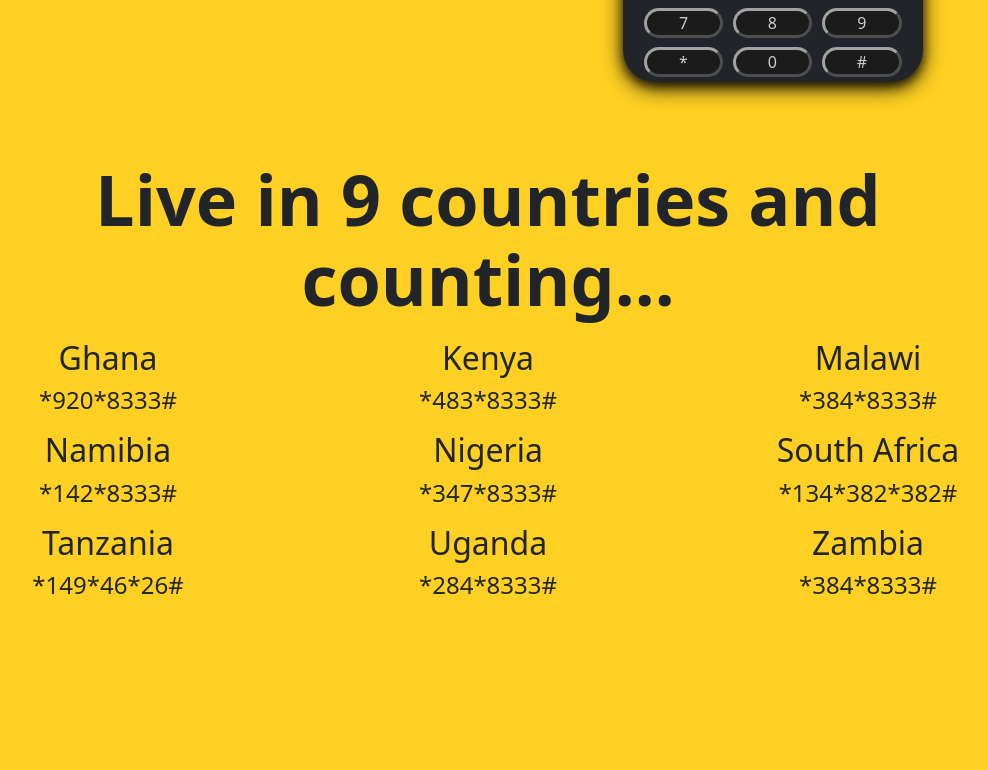
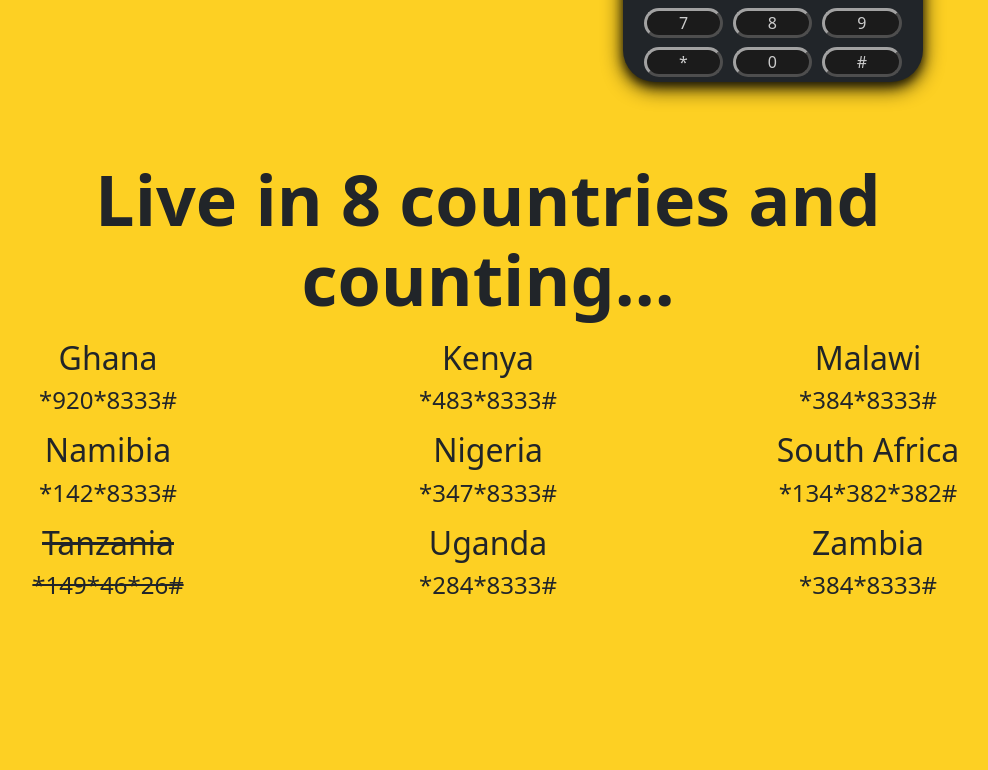
Before and after one commit to machankura/machankura-website, a React (Create React App) app: page / in a window 1280 px wide. Shown: the part 641-1411 px from the top of the page, without its empty margins (152-1140 px from the left). Built offline with nearby package versions, Linux system fonts and the light colour scheme; no server answers.

Commit message:
Fix the number of live countries

```diff
--- a/src/pages/Home.js
+++ b/src/pages/Home.js
@@ -67,7 +67,7 @@ const HomePage = () => {
             <div class="row">
                 <div class="col"></div>
             </div>
-            <h1>Live in 9 countries and counting...</h1>
+            <h1>Live in 8 countries and counting...</h1>
             <div class="row center">
                 <div class="col-sm-12 col-md-4">
                     <h2>Ghana </h2>
@@ -94,8 +94,8 @@ const HomePage = () => {
                     <p class="flow-text">*134*382*382#</p>
                 </div>
                 <div class="col-sm-12 col-md-4">
-                    <h2>Tanzania </h2>
-                    <p class="flow-text">*149*46*26#</p>
+                    <h2 style={{textDecoration: "line-through"}}>Tanzania </h2>
+                    <p class="flow-text" style={{textDecoration: "line-through"}}>*149*46*26#</p>
                 </div>
                 <div class="col-sm-12 col-md-4">
                     <h2>Uganda </h2>
```
